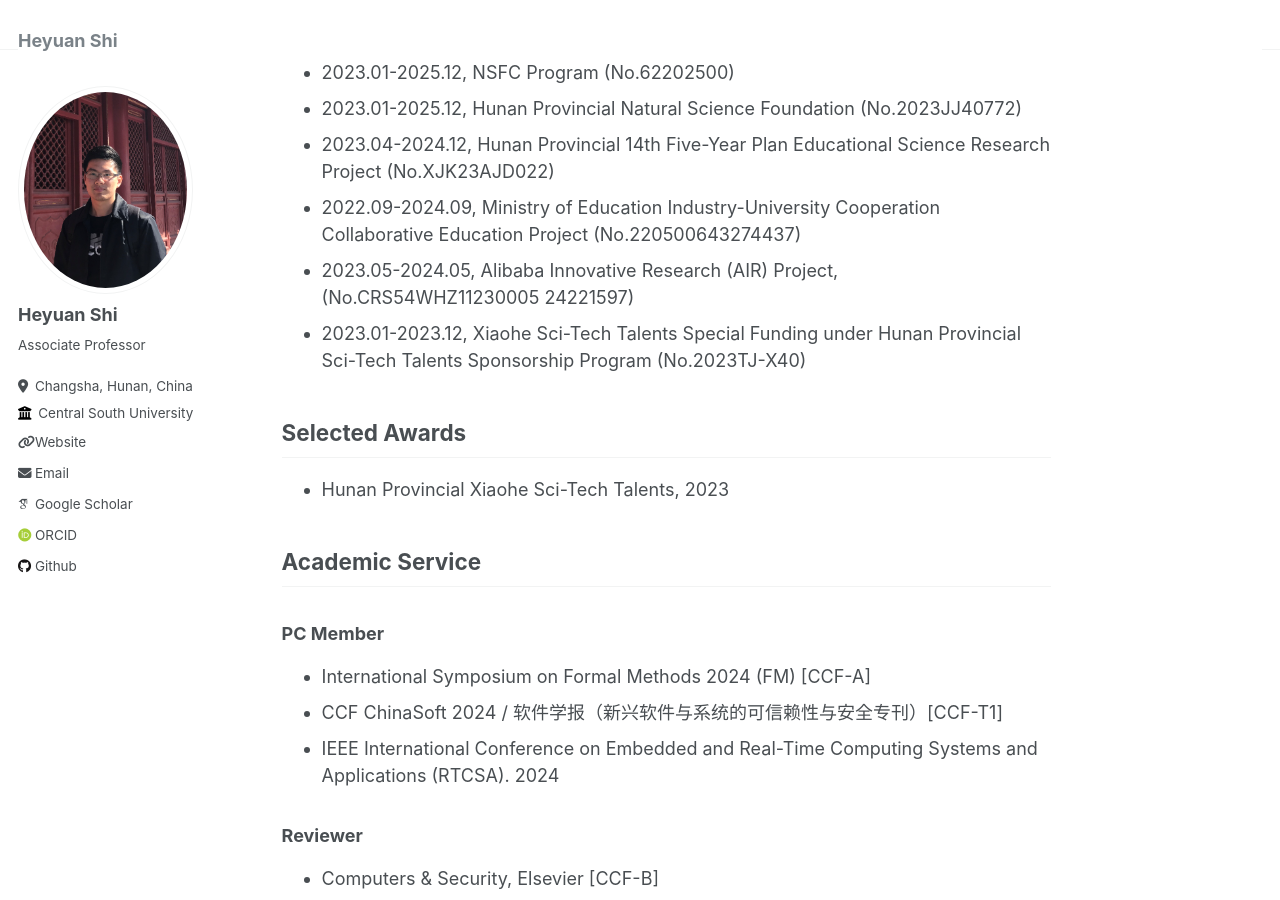
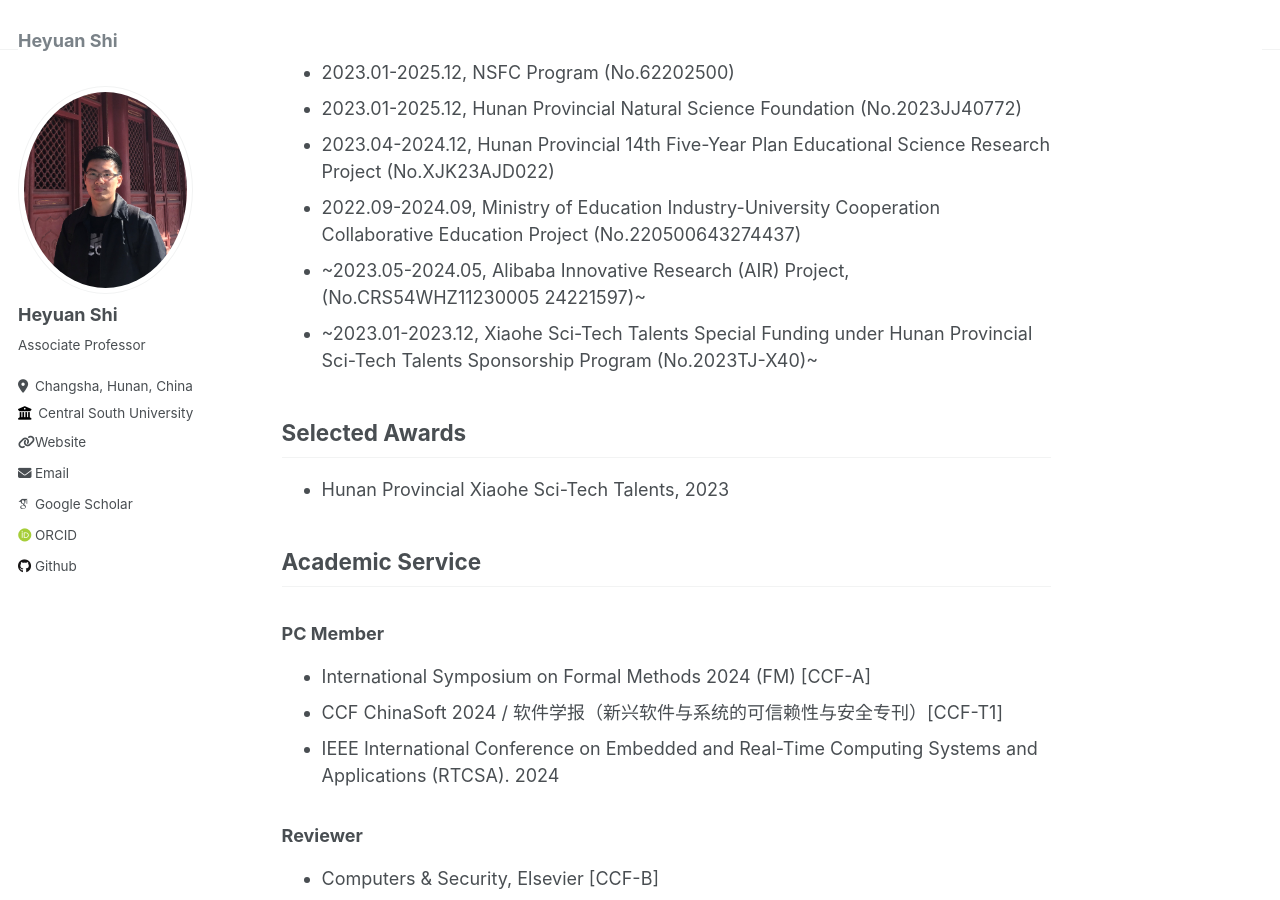
Before and after one commit to shiheyuan/shiheyuan.github.io, a Jekyll site: the page built from _pages/about.md, in a window 1280 px wide and 900 px high, scrolled down 2959 px. Built offline with Jekyll 4.4.1, drawn with Linux system fonts in a browser that asks for light colours; some web fonts are replaced.

```diff
--- a/_pages/about.md
+++ b/_pages/about.md
@@ -73,8 +73,8 @@ Heyuan Shi received the B.S. degree in School of Information Science and Enginee
 - 2023.01-2025.12, Hunan Provincial Natural Science Foundation (No.2023JJ40772)
 - 2023.04-2024.12, Hunan Provincial 14th Five-Year Plan Educational Science Research Project (No.XJK23AJD022)
 - 2022.09-2024.09, Ministry of Education Industry-University Cooperation Collaborative Education Project (No.220500643274437)
-- 2023.05-2024.05, Alibaba Innovative Research (AIR) Project, (No.CRS54WHZ11230005 24221597)
-- 2023.01-2023.12, Xiaohe Sci-Tech Talents Special Funding under Hunan Provincial Sci-Tech Talents Sponsorship Program (No.2023TJ-X40)
+- ~2023.05-2024.05, Alibaba Innovative Research (AIR) Project, (No.CRS54WHZ11230005 24221597)~
+- ~2023.01-2023.12, Xiaohe Sci-Tech Talents Special Funding under Hunan Provincial Sci-Tech Talents Sponsorship Program (No.2023TJ-X40)~
 
 ## Selected Awards
 
```
